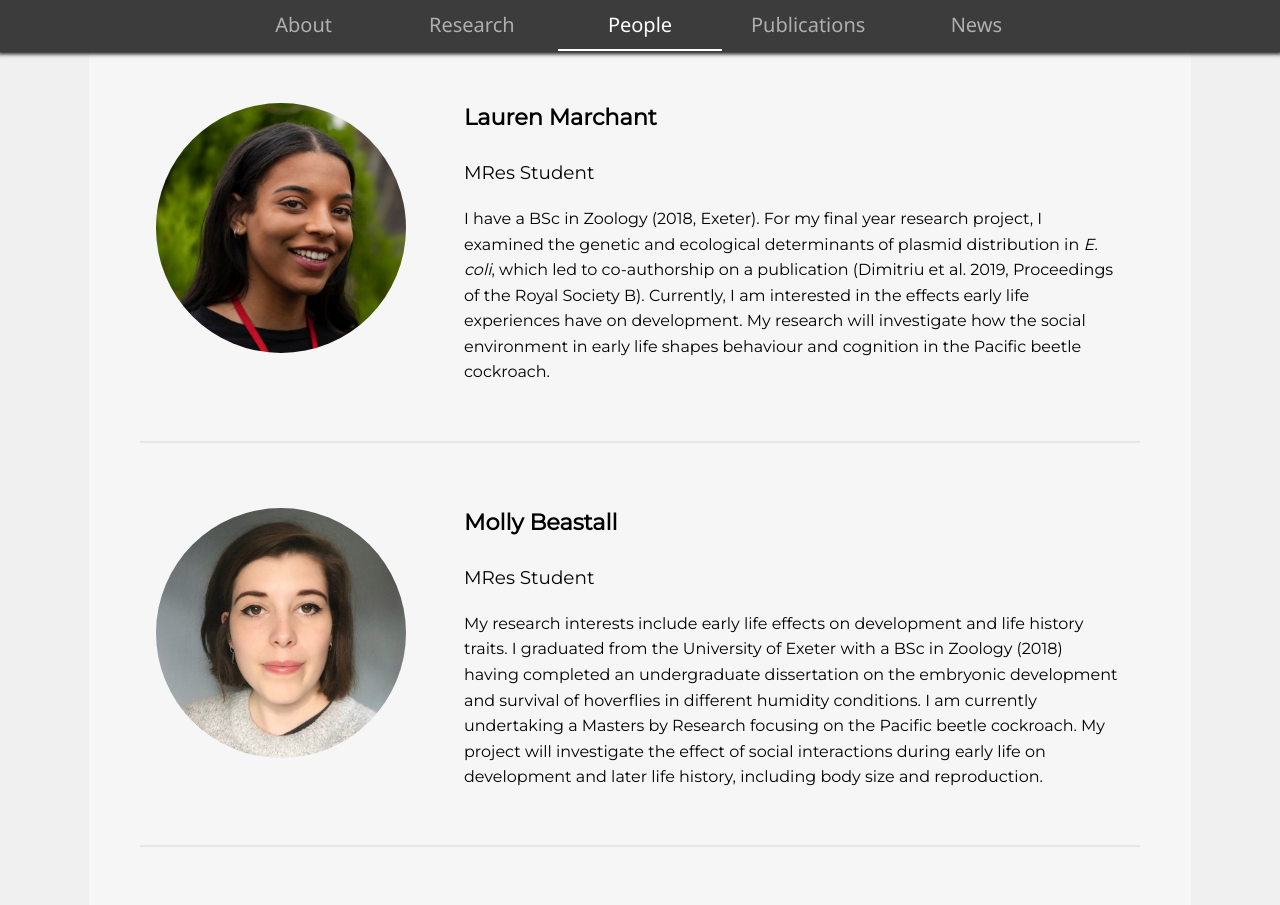
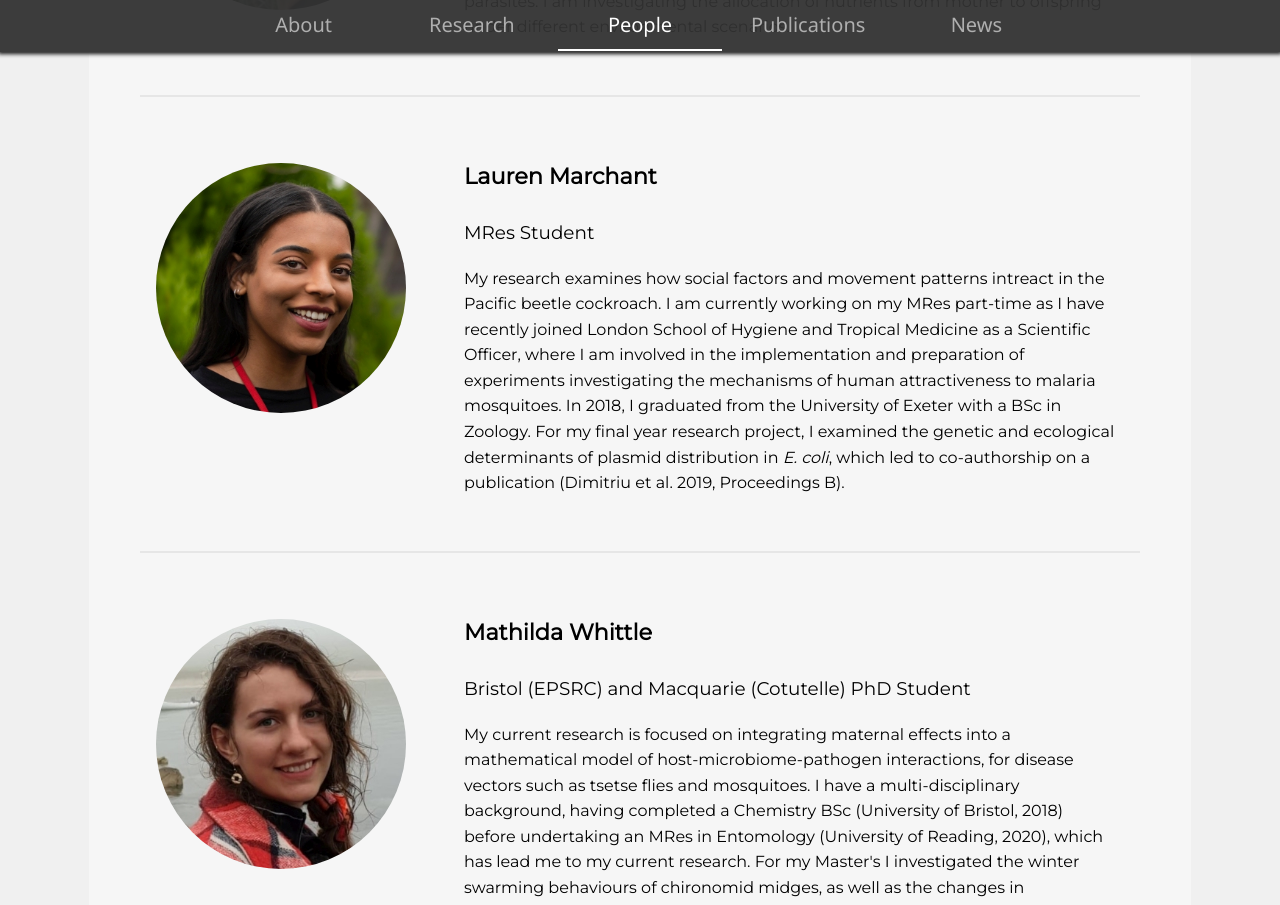
Before and after one commit to evelab/evelab.github.io, a Jekyll site: the page built from people.html, in a window 1280 px wide and 1400 px high, scrolled down 1565 px. Shown: the top 905 px of the window. Built offline with Jekyll 4.4.1, drawn with Linux system fonts in a browser that asks for light colours; some of the changed text lies outside the part shown.

Commit message:
Added new members and created current and alumni sections

```diff
--- a/people.html
+++ b/people.html
@@ -15,9 +15,7 @@
   <section class='text'>
     <img class='image-small' src='images/people/sinead_english.jpg' alt='Sinead English'>
     <p class='name'>Sinead English</p>
-    <p class='title'>
-      Senior Lecturer & Royal Society Dorothy Hodgkin Fellow (Lab PI)
-    </p>
+    <p class='title'>Senior Lecturer & Royal Society Dorothy Hodgkin Fellow (Lab PI)</p>
     <p>
       My research investigates how variation in environmental and maternal conditions shapes offspring development, behaviour and life history. I use a variety of approaches, including mathematical models, comparative analyses and empirical tests on unusual and important model systems, including the disease-carrying tsetse fly. I have studied variation in cooperation (PhD 2010, Cambridge) and growth (Postdoc 2009-12, Cambridge) in meerkats, and developmental determinants of ageing (2012-15, Oxford). I was awarded a Royal Society Dorothy Hodgkin Fellowship in 2015, and moved to Bristol as (proleptic) Senior Lecturer in 2017.
     </p>
@@ -34,24 +32,24 @@
 
 <section id='current'>
 
+  <br>
+  <div class='break'> </div>
+    <p class='break-text'>Current Members
+      <!-- <a class='on' href='people.html#current'>Current</a> / <a class='off' href='people.html#alumni'>Alumni</a> -->
+    </p>
+  <div class='break'> </div>
+  <br>
+
   <!-- <br>
   <div class='break'> </div>
-  <p class='break-text'><a class='on' href='people.html#current'>Current</a> / <a class='off' href='people.html#collaborators'>Collaborators</a></p>
-  <div class='break'> </div>
   <br> -->
-
-  <br>
-  <div class='break'> </div>
-  <br>
 
   <div id='block'>
     <img class='image-big' src='images/people/antoine_barreaux.jpg' alt='Antoine Barreaux'>
     <section class='text'>
       <img class='image-small' src='images/people/antoine_barreaux.jpg' alt='Antoine Barreaux'>
       <p class='name'>Antoine Barreaux</p>
-      <p class='title'>
-        BBSRC Postdoctoral Research Associate
-      </p>
+      <p class='title'>BBSRC Postdoctoral Research Associate</p>
       <p>
         I am an evolutionary ecologist interested in carry over effects, host parasites interactions, and vector biology. I am currently developing evolutionary models of maternal investment in tsetse flies and investigating the impacts on vector competence and the epidemiology of the animal/human African trypanosomiasis. I did my PhD on the ecology and evolution of malaria mosquito immunity (2016, University of Neuchâtel, Switzerland), and then combined evolutionary & applied ecology to improve malaria control during my first postdoc (2016-19, Penn State University, USA).
       </p>
@@ -75,9 +73,7 @@
     <section class='text'>
       <img class='image-small' src='images/people/hester_weaving.jpg' alt='Hester Weaving'>
       <p class='name'>Hester Weaving</p>
-      <p class='title'>
-        BBSRC SWBio PhD Student
-      </p>
+      <p class='title'>BBSRC SWBio PhD Student</p>
       <p>
         My interest lies with Applied Entomology and Ecology. I have an entomology background, having completed a Masters on the effect of pesticides on dung beetles (2018, Bristol) and an undergraduate dissertation project investigating the quantity of lipid maintained in blow flies. My research interests led me to begin a PhD on maternal investment in tsetse fly, vector of African trypanosome parasites. I am investigating the allocation of nutrients from mother to offspring under different environmental scenarios.
       </p>
@@ -93,11 +89,65 @@
     <section class='text'>
       <img class='image-small' src='images/people/lauren_marchant.jpg' alt='Lauren Marchant'>
       <p class='name'>Lauren Marchant</p>
-      <p class='title'>
-        MRes Student
+      <p class='title'>MRes Student</p>
+      <p>
+        My research examines how social factors and movement patterns intreact in the Pacific beetle cockroach. I am currently working on my MRes part-time as I have recently joined London School of Hygiene and Tropical Medicine as a Scientific Officer, where I am involved in the implementation and preparation of experiments investigating the mechanisms of human attractiveness to malaria mosquitoes. In 2018, I graduated from the University of Exeter with a BSc in Zoology. For my final year research project, I examined the genetic and ecological determinants of plasmid distribution in <i>E. coli</i>, which led to co-authorship on a publication (Dimitriu et al. 2019, Proceedings B).
       </p>
+    </section>
+  </div>
+
+  <br>
+  <div class='break'> </div>
+  <br>
+
+  <div id='block'>
+    <img class='image-big' src='images/people/mathilda_whittle.jpg' alt='Mathilda Whittle'>
+    <section class='text'>
+      <img class='image-small' src='images/people/mathilda_whittle.jpg' alt='Mathilda Whittle'>
+      <p class='name'>Mathilda Whittle</p>
+      <p class='title'>Bristol (EPSRC) and Macquarie (Cotutelle) PhD Student</p>
       <p>
-        I have a BSc in Zoology (2018, Exeter). For my final year research project, I examined the genetic and ecological determinants of plasmid distribution in <i>E. coli</i>, which led to co-authorship on a publication (Dimitriu et al. 2019, Proceedings of the Royal Society B). Currently, I am interested in the effects early life experiences have on development. My research will investigate how the social environment in early life shapes behaviour and cognition in the Pacific beetle cockroach.
+        My current research is focused on integrating maternal effects into a mathematical model of host-microbiome-pathogen interactions, for disease vectors such as tsetse flies and mosquitoes. I have a multi-disciplinary background, having completed a Chemistry BSc (University of Bristol, 2018) before undertaking an MRes in Entomology (University of Reading, 2020), which has lead me to my current research. For my Master's I investigated the winter swarming behaviours of chironomid midges, as well as the changes in environmental associations of a habitat specialist bombylid, <i>Villa cingulata</i>.
+      </p>
+    </section>
+  </div>
+
+  <br>
+  <div class='break'> </div>
+  <br>
+
+  <div id='block'>
+    <img class='image-big' src='images/people/sara_brabant.jpg' alt='Sara Brabant'>
+    <section class='text'>
+      <img class='image-small' src='images/people/sara_brabant.jpg' alt='Sara Brabant'>
+      <p class='name'>Sara Brabant</p>
+      <p class='title'>Visiting Master's Student</p>
+      <p>
+        I graduated from the Catholic University of Louvain, Belgium, with a BSc in Biology (2020). I am currently doing a Master's in Biology of Organisms and Ecology. For my master's thesis I focused on the effects of larval developmental conditions on adult personality for the butterfly <i>Pararge aegeria</i>. My interests in development and insects led me to complete my master's by an internship at the University of Bristol where I'm working on the effect of egg size on pupae size in tsetse flies.
+      </p>
+    </section>
+  </div>
+
+</section>
+
+<section id='alumni'>
+
+  <br>
+  <div class='break'> </div>
+    <p class='break-text'>Alumni
+      <!-- <a class='off' href='people.html#current'>Current</a> / <a class='on' href='people.html#alumni'>Alumni</a> -->
+    </p>
+  <div class='break'> </div>
+  <br>
+
+  <div id='block'>
+    <img class='image-big' src='images/people/kwasi_asante.jpg' alt='Kwasi Asante'>
+    <section class='text'>
+      <img class='image-small' src='images/people/kwasi_asante.jpg' alt='Kwasi Asante'>
+      <p class='name'>Kwasi Asante</p>
+      <p class='title'>BCAI Research Technician (Sep 2020 - Feb 2021)</p>
+      <p>
+        I am an entomologist with a special interest in agricultural pests, pollinators, biological control agents and insect rearing systems. I have previously studied the control of several agricultural pests using Integrated Pest Management (IPM) including biopesticides and parasitoids. I am interested in plant and insect interactions and my PhD was on the 'biological control of insect pests of legumes' under field conditions in Africa and laboratory conditions in Europe (University of Reading, 2020). During my research visit in EVE lab (funded by a BCAI grant), I conducted an experiment on the enhancement of neem (<i>Azadirachta indica</i>) for effective control of insect pests.
       </p>
     </section>
   </div>
@@ -111,59 +161,11 @@
     <section class='text'>
       <img class='image-small' src='images/people/molly_beastall.jpg' alt='Molly Beastall'>
       <p class='name'>Molly Beastall</p>
-      <p class='title'>
-        MRes Student
-      </p>
+      <p class='title'>MRes Student (Sep 2019 - Jan 2021)</p>
       <p>
-        My research interests include early life effects on development and life history traits. I graduated from the University of Exeter with a BSc in Zoology (2018) having completed an undergraduate dissertation on the embryonic development and survival of hoverflies in different humidity conditions. I am currently undertaking a Masters by Research focusing on the Pacific beetle cockroach. My project will investigate the effect of social interactions during early life on development and later life history, including body size and reproduction.
-      </p>
-    </section>
-  </div>
-
-  <br>
-  <div class='break'> </div>
-  <br>
-
-  <div id='block'>
-    <img class='image-big' src='images/people/kwasi_asante.jpg' alt='Kwasi Asante'>
-    <section class='text'>
-      <img class='image-small' src='images/people/kwasi_asante.jpg' alt='Kwasi Asante'>
-      <p class='name'>Kwasi Asante</p>
-      <p class='title'>
-        BCAI Research Technician
-      </p>
-      <p>
-        I am an entomologist with a special interest in agricultural pests, pollinators, biological control agents and insect rearing systems. I have previously studied the control of several agricultural pests using Integrated Pest Management (IPM) including biopesticides and parasitoids. I am interested in plant and insect interactions and my PhD was on the 'biological control of insect pests of legumes' under field conditions in Africa and laboratory conditions in Europe (University of Reading, 2020). My current research is on the enhancement of neem (<i>Azadirachta indica</i>) for effective control of insect pests.
-      </p>
-    </section>
-  </div>
-
-  <br>
-  <div class='break'> </div>
-  <br>
-
-  <div id='block'>
-    <img class='image-big' src='images/people/mathilda_whittle.jpg' alt='Mathilda Whittle'>
-    <section class='text'>
-      <img class='image-small' src='images/people/mathilda_whittle.jpg' alt='Mathilda Whittle'>
-      <p class='name'>Mathilda Whittle</p>
-      <p class='title'>
-        Bristol (EPSRC) and Macquarie (Cotutelle) PhD Student
-      </p>
-      <p>
-        My current research is focused on integrating maternal effects into a mathematical model of host-microbiome-pathogen interactions, for disease vectors such as tsetse flies and mosquitoes. I have a multi-disciplinary background, having completed a Chemistry BSc (University of Bristol, 2018) before undertaking an MRes in Entomology (University of Reading, 2020), which has lead me to my current research. For my Master's I investigated the winter swarming behaviours of chironomid midges, as well as the changes in environmental associations of a habitat specialist bombylid, <i>Villa cingulata</i>.
+        My research interests include early life effects on development and life history traits. I graduated from the University of Exeter with a BSc in Zoology (2018) having completed an undergraduate dissertation on the embryonic development and survival of hoverflies in different humidity conditions. I have now completed a Master of Science by Research Degree with the EVE lab (2021). My research focused on the impact of  maternal and social effects during early life on the development and life history traits of the Pacific beetle cockroach.
       </p>
     </section>
   </div>
 
 </section>
-
-<!-- <section id='collaborators'>
-
-  <br>
-  <div class='break'> </div>
-  <p class='break-text'><a class='off' href='people.html#current'>Current</a> / <a class='on' href='people.html#collaborators'>Collaborators</a></p>
-  <div class='break'> </div>
-  <br>
-
-</section> -->
```
